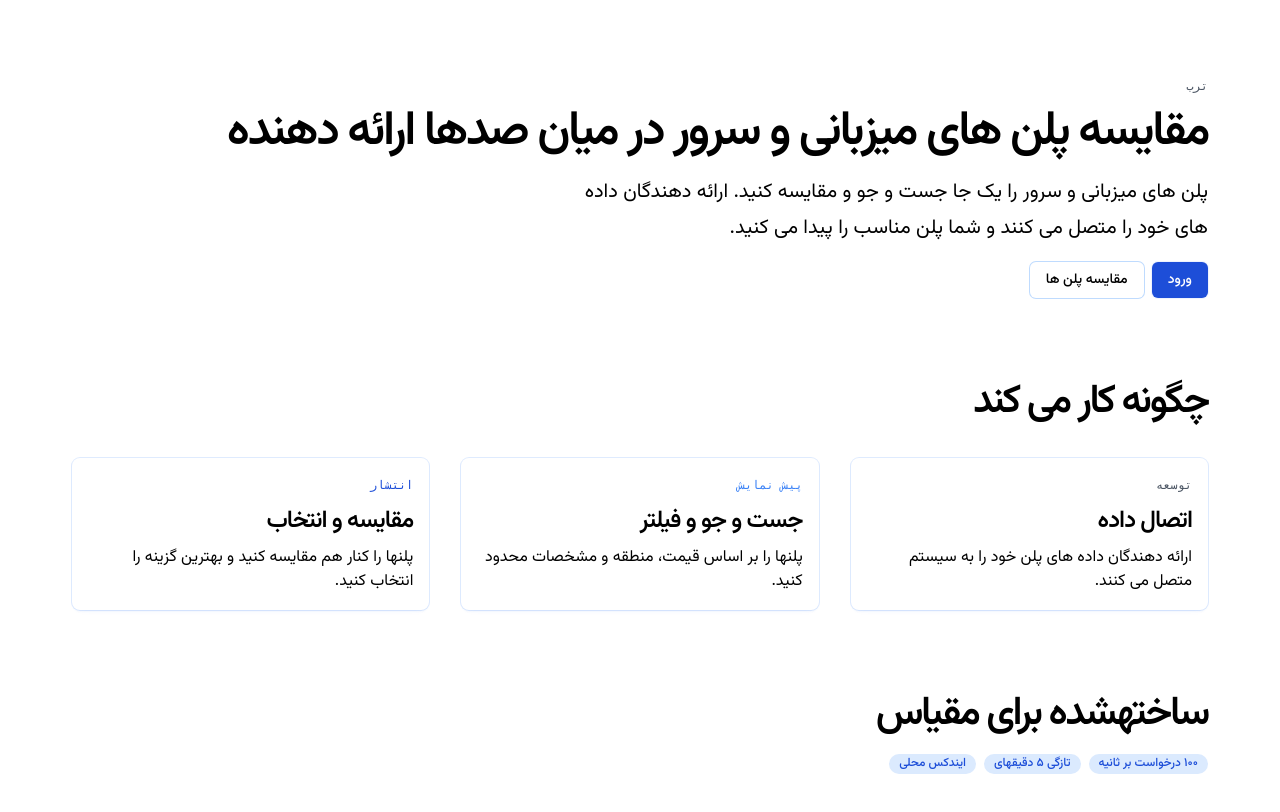
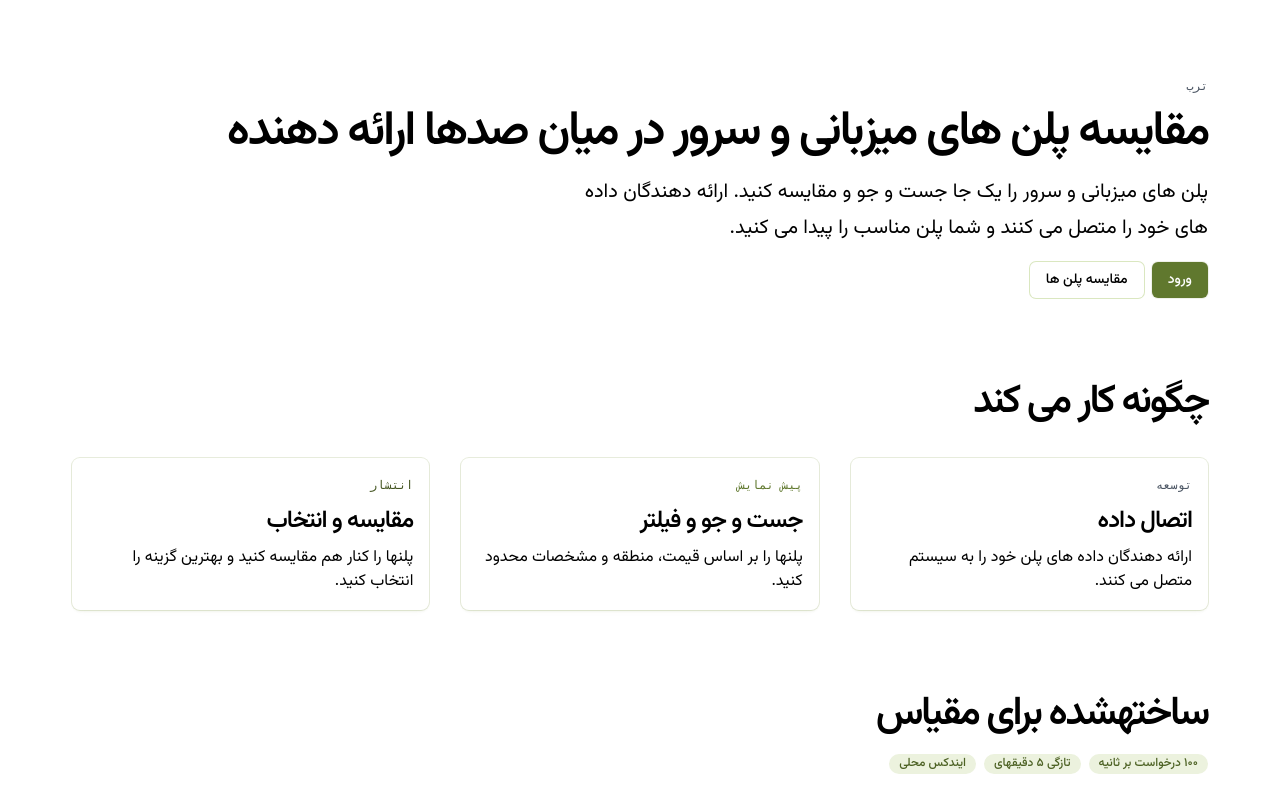
Before and after one commit to MhkaPR/zeytoon-challenge, a Next.js app in the folder frontend/: page / in a window 1280 px wide. Shown: the top 812 px of the page. Built offline with nearby package versions, Linux system fonts and the light colour scheme.

Commit message:
change DESIGN.md to olive color

```diff
--- a/frontend/app/globals.css
+++ b/frontend/app/globals.css
@@ -1,51 +1,76 @@
 @import "tailwindcss";
 
 /*
- * Design tokens from DESIGN.md — Vercel (Normal Blue Accent, RTL Persian).
+ * Design tokens from DESIGN.md — Vercel (Olive Primary Accent, RTL Persian).
  *
- * Text is BLACK; the blue scale is an accent only (CTA, links, focus, badges, workflow
- * markers). The layout is fully RTL with Persian copy and logical CSS properties.
+ * Text is BLACK; the olive scale is the accent only (CTA, links, focus, badges, workflow
+ * markers) anchored on #60782e. Supporting hues (§2.2) are role-bound: warning, error,
+ * success, info, highlight. The layout is fully RTL with Persian copy and logical CSS
+ * properties.
  */
 
 :root {
-  /* Accent palette (never used for body/heading text) */
-  --ds-blue-900: #1e3a8a;
-  --ds-blue-700: #1d4ed8;
-  --ds-blue-500: #3b82f6;
-  --ds-blue-400: #60a5fa;
-  --ds-blue-100: #dbeafe;
-  --ds-blue-50: #eff6ff;
+  /* Primary olive accent scale (never used for body/heading text) */
+  --ds-olive-950: #1d250e;
+  --ds-olive-900: #2f3b17;
+  --ds-olive-800: #445521;
+  --ds-olive-700: #60782e;
+  --ds-olive-600: #79973a;
+  --ds-olive-500: #91b545;
+  --ds-olive-400: #a7c568;
+  --ds-olive-300: #c1d694;
+  --ds-olive-200: #dae7c0;
+  --ds-olive-100: #ecf2de;
+  --ds-olive-50: #f6f9f0;
 
   /* Text */
   --ds-ink: #000000;
   --ds-ink-muted: #4b5563;
   --ds-white: #ffffff;
 
-  /* Workflow accents */
-  --ship-text: #1d4ed8;
-  --preview-text: #3b82f6;
-  --develop-text: #60a5fa;
+  /* Workflow accents — a single olive tonal ramp (Develop → Preview → Ship) */
+  --ship-text: #445521;
+  --preview-text: #60782e;
+  --develop-text: #91b545;
+
+  /* Supporting role-bound colors (§2.2) — status/syntax only, never decorative */
+  --ds-warning: #c18825;
+  --ds-warning-surface: #f8eedd;
+  --ds-warning-text: #785417;
+  --ds-danger: #ae5b37;
+  --ds-danger-surface: #f5e6e0;
+  --ds-danger-text: #6d3922;
+  --ds-success: #3c9287;
+  --ds-success-surface: #e2f3f1;
+  --ds-success-text: #29655d;
+  --ds-info: #437ba3;
+  --ds-info-surface: #e2ecf3;
+  --ds-info-text: #294c65;
+  --ds-highlight: #955087;
+  --ds-highlight-surface: #f1e4ee;
+  --ds-highlight-text: #5d3254;
 
   /* Interactive */
-  --ds-link: #2563eb;
-  --ds-focus-color: hsla(217, 91%, 60%, 1);
-  --ds-focus-ring: rgba(96, 165, 250, 0.5);
+  --ds-link: #60782e;
+  --ds-link-hover: #445521;
+  --ds-focus-color: hsla(79, 48%, 36%, 1);
+  --ds-focus-ring: rgba(145, 181, 69, 0.5);
 
   /* Surface & overlay */
-  --ds-overlay-backdrop-color: hsla(214, 100%, 98%, 1);
-  --geist-selection-text-color: hsla(214, 100%, 96%, 1);
-  --ds-badge-bg: #dbeafe;
-  --ds-badge-text: #1d4ed8;
+  --ds-overlay-backdrop-color: hsla(79, 60%, 98%, 1);
+  --geist-selection-text-color: hsla(79, 60%, 94%, 1);
+  --ds-badge-bg: #ecf2de;
+  --ds-badge-text: #4d6224;
 
-  /* Shadow-as-border system */
-  --ds-shadow-ring: rgba(37, 99, 235, 0.08) 0px 0px 0px 1px;
-  --ds-shadow-light-ring: rgb(191, 219, 254) 0px 0px 0px 1px;
-  --ds-shadow-subtle: rgba(37, 99, 235, 0.08) 0px 0px 0px 1px,
-    rgba(37, 99, 235, 0.04) 0px 2px 2px;
-  --ds-shadow-card: rgba(37, 99, 235, 0.08) 0px 0px 0px 1px,
-    rgba(37, 99, 235, 0.04) 0px 2px 2px,
-    rgba(37, 99, 235, 0.04) 0px 8px 8px -8px,
-    #eff6ff 0px 0px 0px 1px;
+  /* Shadow-as-border system — rings tinted with the primary olive */
+  --ds-shadow-ring: rgba(96, 120, 46, 0.10) 0px 0px 0px 1px;
+  --ds-shadow-light-ring: rgb(218, 231, 192) 0px 0px 0px 1px;
+  --ds-shadow-subtle: rgba(96, 120, 46, 0.10) 0px 0px 0px 1px,
+    rgba(96, 120, 46, 0.05) 0px 2px 2px;
+  --ds-shadow-card: rgba(96, 120, 46, 0.10) 0px 0px 0px 1px,
+    rgba(96, 120, 46, 0.05) 0px 2px 2px,
+    rgba(96, 120, 46, 0.05) 0px 8px 8px -8px,
+    #f6f9f0 0px 0px 0px 1px;
 
   /* Semantic */
   --background: var(--ds-white);
@@ -58,9 +83,9 @@
   --color-foreground: var(--foreground);
   --color-ink: var(--ds-ink);
   --color-ink-muted: var(--ds-ink-muted);
-  --color-accent: var(--ds-blue-700);
-  --color-line: var(--ds-blue-100);
-  --color-surface-tint: var(--ds-blue-50);
+  --color-accent: var(--ds-olive-700);
+  --color-line: var(--ds-olive-100);
+  --color-surface-tint: var(--ds-olive-50);
   --color-link: var(--ds-link);
   --color-focus: var(--ds-focus-color);
   --color-badge-bg: var(--ds-badge-bg);
@@ -68,6 +93,11 @@
   --color-ship: var(--ship-text);
   --color-preview: var(--preview-text);
   --color-develop: var(--develop-text);
+  --color-warning: var(--ds-warning);
+  --color-danger: var(--ds-danger);
+  --color-success: var(--ds-success);
+  --color-info: var(--ds-info);
+  --color-highlight: var(--ds-highlight);
 
   /* Fonts: Persian UI font first, then Geist for Latin/numerals/code */
   --font-sans: var(--font-vazirmatn), var(--font-geist-sans), Arial, sans-serif;
@@ -120,7 +150,7 @@ body {
   background: var(--geist-selection-text-color);
 }
 
-/* Consistent blue focus ring for accessibility. */
+/* Consistent olive focus ring for accessibility. */
 :focus-visible {
   outline: 2px solid var(--ds-focus-color);
   outline-offset: 1px;
--- a/frontend/app/page.tsx
+++ b/frontend/app/page.tsx
@@ -15,7 +15,7 @@ import { strings } from "@/src/lib/i18n/strings";
 
 /**
  * Landing page. Demonstrates the DESIGN.md system: RTL Persian layout, white canvas, black
- * text with blue accents, shadow-as-border cards, and generous whitespace.
+ * text with olive accents, shadow-as-border cards, and generous whitespace.
  */
 export default function Home() {
   return (
--- a/frontend/src/components/ui/Badge.tsx
+++ b/frontend/src/components/ui/Badge.tsx
@@ -1,7 +1,7 @@
 import type { HTMLAttributes } from "react";
 
 /**
- * Pill badge: tinted blue background (#dbeafe), blue text (#1d4ed8), full-pill radius.
+ * Pill badge: tinted olive background (#ecf2de), dark olive text (#4d6224), full-pill radius.
  * Pills are for badges/tags only — never primary action buttons.
  */
 export function Badge({ className = "", ...props }: HTMLAttributes<HTMLSpanElement>) {
--- a/frontend/src/components/ui/Button.tsx
+++ b/frontend/src/components/ui/Button.tsx
@@ -9,15 +9,15 @@ const base =
   "focus-visible:outline-none";
 
 const variants: Record<Variant, string> = {
-  // Primary Blue CTA (#1d4ed8 background, white text)
+  // Primary Olive CTA (#60782e background, white text)
   primary:
-    "bg-[var(--ds-blue-700)] text-white hover:bg-[var(--ds-blue-900)] shadow-[var(--ds-shadow-ring)]",
-  // Primary White (shadow-bordered) secondary button — black text, blue accent on hover
+    "bg-[var(--ds-olive-700)] text-white hover:bg-[var(--ds-olive-900)] shadow-[var(--ds-shadow-ring)]",
+  // Primary White (shadow-bordered) secondary button — black text, olive accent on hover
   secondary:
     "bg-[var(--ds-white)] text-[var(--ds-ink)] shadow-[var(--ds-shadow-light-ring)] " +
-    "hover:bg-[var(--ds-blue-900)] hover:text-white",
-  // Text-only ghost button — black text, blue-tinted hover surface
-  ghost: "bg-transparent text-[var(--ds-ink)] hover:bg-[var(--ds-blue-50)]",
+    "hover:bg-[var(--ds-olive-900)] hover:text-white",
+  // Text-only ghost button — black text, olive-tinted hover surface
+  ghost: "bg-transparent text-[var(--ds-ink)] hover:bg-[var(--ds-olive-50)]",
 };
 
 const sizes: Record<Size, string> = {
--- a/frontend/src/components/ui/Card.tsx
+++ b/frontend/src/components/ui/Card.tsx
@@ -7,7 +7,7 @@ export interface CardProps extends HTMLAttributes<HTMLDivElement> {
 
 /**
  * Card with the shadow-as-border technique (no CSS border), radius 8px, white surface.
- * The inner ``#eff6ff`` ring in the featured stack is what gives the card its inner glow.
+ * The inner ``#f6f9f0`` ring in the featured stack is what gives the card its inner glow.
  */
 export function Card({ variant = "plain", className = "", ...props }: CardProps) {
   const shadow = variant === "featured" ? "shadow-[var(--ds-shadow-card)]" : "shadow-[var(--ds-shadow-subtle)]";
--- a/frontend/src/components/ui/Input.tsx
+++ b/frontend/src/components/ui/Input.tsx
@@ -7,7 +7,7 @@ export interface InputProps extends InputHTMLAttributes<HTMLInputElement> {
 
 /**
  * Text input using the shadow-as-border technique instead of a CSS border, with the
- * consistent blue focus ring.
+ * consistent olive focus ring.
  */
 export function Input({ label, hint, className = "", id, ...props }: InputProps) {
   return (
--- a/frontend/src/components/ui/Typography.tsx
+++ b/frontend/src/components/ui/Typography.tsx
@@ -13,7 +13,7 @@ const tones: Record<Tone, string> = {
   body: "text-[var(--ds-ink)]",
   muted: "text-[var(--ds-ink-muted)]",
   // Accent tone is reserved for links/active markers, never body copy.
-  accent: "text-[var(--ds-blue-700)]",
+  accent: "text-[var(--ds-olive-700)]",
 };
 
 export interface TextProps extends HTMLAttributes<HTMLElement> {
--- a/frontend/src/features/auth/LoginForm.tsx
+++ b/frontend/src/features/auth/LoginForm.tsx
@@ -96,7 +96,7 @@ export function LoginForm({ onSuccess }: LoginFormProps) {
           required
         />
         {error && (
-          <Body role="alert" className="text-[14px] text-[var(--ds-blue-900)]">
+          <Body role="alert" className="text-[14px] text-[var(--ds-danger)]">
             {error}
           </Body>
         )}
@@ -123,7 +123,7 @@ export function LoginForm({ onSuccess }: LoginFormProps) {
         {expired ? strings.requestNewCode : `${strings.timeRemaining} ${label}`}
       </Badge>
       {error && (
-        <Body role="alert" className="text-[14px] text-[var(--ds-blue-900)]">
+        <Body role="alert" className="text-[14px] text-[var(--ds-danger)]">
           {error}
         </Body>
       )}
```
Also changed, not shown: 1 other file (tests, documents, lock files or other folders).
